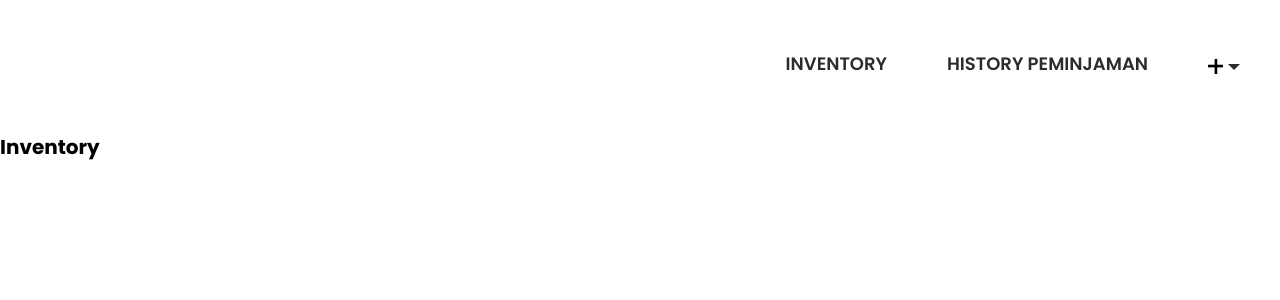
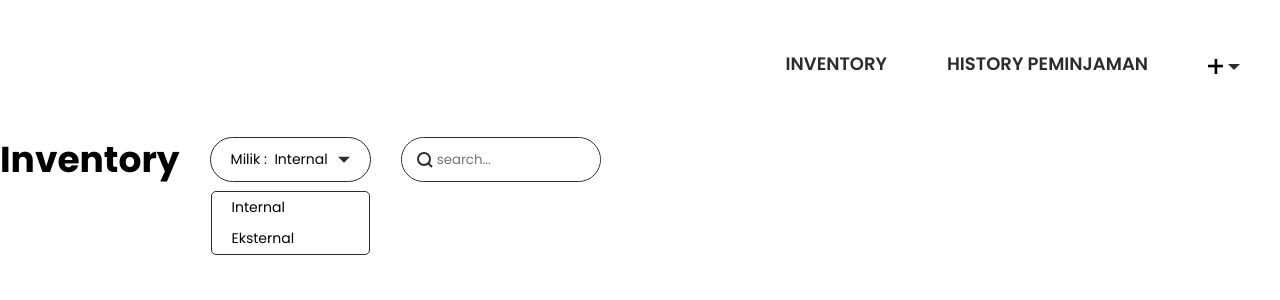
Before and after one commit to GunawanAhmad/Inventory-Frontend, a React (Create React App) app: page / in a window 1280 px wide. Shown: the top 300 px of the page. Built offline with nearby package versions, Linux system fonts and the light colour scheme.

Commit message:
fix beranda top section

```diff
--- a/src/View/beranda.jsx
+++ b/src/View/beranda.jsx
@@ -1,9 +1,53 @@
 import React from "react";
+import "../css/beranda.css";
 
 function Login() {
+  const [milik, setMilik] = React.useState("Internal");
+  const selectMilik = React.createRef();
+  function toggleDropdown(e) {
+    if (e.target.classList.contains("select-milik")) {
+      selectMilik.current.classList.toggle("hide");
+    }
+  }
+
+  function changeMilikList(val) {
+    setMilik(val);
+    selectMilik.current.classList.toggle("hide");
+  }
+
   return (
-    <div className="container">
-      <h1 className="Title">Inventory</h1>
+    <div className="beranda-container">
+      <div className="header-section">
+        <h1 className="title">Inventory</h1>
+        <div
+          className="select-milik"
+          onClick={toggleDropdown}
+          ref={selectMilik}
+        >
+          <span>Milik : </span>
+          <span>&nbsp; {milik}</span>
+          <span className="triangle"></span>
+
+          <ul className="list hide">
+            <li onClick={() => changeMilikList("Internal")}>Internal</li>
+            <li onClick={() => changeMilikList("Eksternal")}>Eksternal</li>
+          </ul>
+        </div>
+        <div className="search-input">
+          <svg
+            width="16"
+            height="16"
+            viewBox="0 0 16 16"
+            fill="none"
+            xmlns="http://www.w3.org/2000/svg"
+          >
+            <circle cx="7" cy="7" r="6" stroke="#2C2C2C" stroke-width="2" />
+            <path d="M11 11L15 15" stroke="#2C2C2C" stroke-width="2" />
+          </svg>
+
+          <input type="text" placeholder="search..." />
+        </div>
+      </div>
     </div>
   );
 }
--- /dev/null
+++ b/src/css/beranda.css
@@ -0,0 +1,112 @@
+:root {
+  --primary-clr: #ffffff;
+  --secondary-clr: #2c2c2c;
+}
+
+* {
+  margin: 0;
+  padding: 0;
+  box-sizing: border-box;
+  font-family: "Poppins", sans-serif;
+}
+
+html {
+  font-size: 62.5%;
+}
+
+a {
+  text-decoration: none;
+}
+
+.beranda-container .header-section {
+  display: flex;
+  align-items: center;
+  flex: 0 0 0;
+}
+
+.beranda-container .header-section .title {
+  font-size: 3.6rem;
+  margin-right: 3rem;
+}
+
+.beranda-container .header-section .select-milik {
+  position: relative;
+  font-size: 1.4rem;
+  flex-grow: 0;
+  display: flex;
+  align-items: center;
+  padding: 0.5rem 2rem;
+  border-radius: 25px;
+  border: 1px solid var(--secondary-clr);
+  height: 4.5rem;
+  cursor: pointer;
+  margin-right: 3rem;
+}
+
+.beranda-container .header-section .select-milik span {
+  pointer-events: none;
+}
+
+.beranda-container .header-section .select-milik .triangle {
+  display: block;
+  border-width: 6px;
+  border-style: solid;
+  border-color: var(--secondary-clr) transparent transparent transparent;
+  display: inline;
+  margin-top: 2rem;
+  transform: translateY(-60%);
+  margin-left: 1rem;
+}
+
+.beranda-container .header-section .select-milik .list {
+  position: absolute;
+  top: 100%;
+  width: 100%;
+  left: 0;
+  border: 1px solid var(--secondary-clr);
+  margin-top: 1rem;
+  border-radius: 5px;
+}
+
+.beranda-container .header-section .select-milik .list li {
+  list-style: none;
+  padding: 0.5rem 2rem;
+}
+
+.beranda-container .header-section .select-milik .list li:hover {
+  background-color: var(--secondary-clr);
+  color: var(--primary-clr);
+}
+
+.beranda-container .header-section .select-milik.hide .list {
+  display: none;
+}
+
+.beranda-container .header-section .search-input {
+  font-size: 1.4rem;
+  position: relative;
+  height: 4.5rem;
+  width: 20rem;
+  border: 1px solid var(--secondary-clr);
+  border-radius: 25px;
+  overflow: hidden;
+}
+
+.beranda-container .header-section .search-input svg {
+  position: absolute;
+  top: 50%;
+  left: 1.5rem;
+  transform: translateY(-50%);
+  z-index: 2;
+}
+
+.beranda-container .header-section .search-input input {
+  padding: 1.5rem 2rem;
+  padding-left: 3.5rem;
+  position: absolute;
+  height: 100%;
+  width: 100%;
+  border: none;
+  border-radius: 25px;
+  outline: none;
+}
--- /dev/null
+++ b/src/scss/beranda.scss
@@ -0,0 +1,97 @@
+@import "./reset.scss";
+@import "./mixins.scss";
+
+.beranda-container {
+  .header-section {
+    display: flex;
+    align-items: center;
+
+    .title {
+      font-size: 3.6rem;
+      margin-right: 3rem;
+    }
+    flex: 0 0 0;
+
+    .select-milik {
+      position: relative;
+      font-size: 1.4rem;
+      flex-grow: 0;
+      display: flex;
+      align-items: center;
+      padding: 0.5rem 2rem;
+      border-radius: 25px;
+      border: 1px solid var(--secondary-clr);
+      height: 4.5rem;
+      cursor: pointer;
+      margin-right: 3rem;
+
+      span {
+        pointer-events: none;
+      }
+
+      .triangle {
+        @include triangle;
+        display: inline;
+        margin-top: 2rem;
+        transform: translateY(-60%);
+        margin-left: 1rem;
+
+        // border-color: red;
+      }
+
+      .list {
+        position: absolute;
+        top: 100%;
+        width: 100%;
+        left: 0;
+        border: 1px solid var(--secondary-clr);
+        margin-top: 1rem;
+        border-radius: 5px;
+
+        li {
+          list-style: none;
+          padding: 0.5rem 2rem;
+
+          &:hover {
+            background-color: var(--secondary-clr);
+            color: var(--primary-clr);
+          }
+        }
+      }
+
+      &.hide .list {
+        display: none;
+      }
+    }
+
+    .search-input {
+      font-size: 1.4rem;
+
+      position: relative;
+      height: 4.5rem;
+      width: 20rem;
+      border: 1px solid var(--secondary-clr);
+      border-radius: 25px;
+      overflow: hidden;
+
+      svg {
+        position: absolute;
+        top: 50%;
+        left: 1.5rem;
+        transform: translateY(-50%);
+        z-index: 2;
+      }
+
+      input {
+        padding: 1.5rem 2rem;
+        padding-left: 3.5rem;
+        position: absolute;
+        height: 100%;
+        width: 100%;
+        border: none;
+        border-radius: 25px;
+        outline: none;
+      }
+    }
+  }
+}
```
